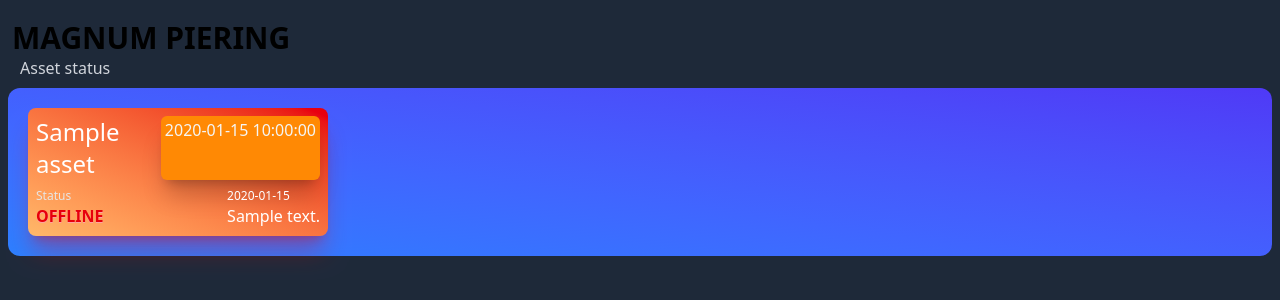
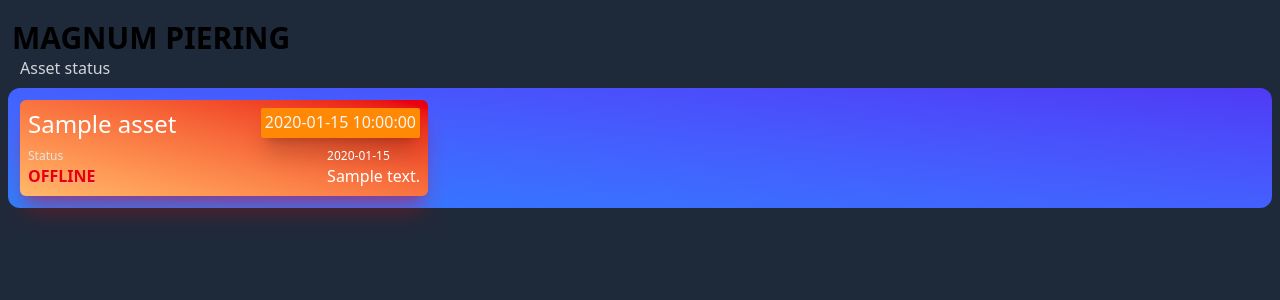
Before and after one commit to mpi-eherald/flask-mx-api, a Flask app: template templates/asset_status.html in a window 1280 px wide. Shown: the top 300 px of the page. Run offline with Flask 3, Linux system fonts and the light colour scheme; the template is opened without the code that fills it: most values are stand-ins (such as "Sample title", 1, 10 or a date in 2020); parts of the project's set-up code (start-up, migrations or seed data) failed here and were passed over.

Commit message:
update css

```diff
--- a/app.py
+++ b/app.py
@@ -47,13 +47,6 @@ def sync_asset_status():
           "description": asset["status"]["description"],
           "startedAt": dt.fromisoformat(asset["status"]["startedAt"]).date()
         })
-      continue
-
-    results.append({
-      "id": asset["id"],
-      "name": asset["name"],
-      "status": asset["status"]["status"]
-    })
 
   assetStatus = sorted(results, key=lambda x: x["status"])
   print(f"Success: synced {len(assets)} assets")
--- a/templates/asset_status.html
+++ b/templates/asset_status.html
@@ -4,7 +4,7 @@
   <meta charset="UTF-8">
   <meta name="viewport" content="width=device-width, initial-scale=1.0">
   <script src="https://cdn.jsdelivr.net/npm/@tailwindcss/browser@4"></script>
-  <title>Document</title>
+  <title>MPi - Asset Status</title>
 </head>
 <body class="bg-gray-800">
   <h1 class="text-3xl font-bold ml-3 mt-5 text-taupe-100">
@@ -13,18 +13,18 @@
     <h2 class="text-gray-300 ml-5">
       Asset status
     </h2>
-  <div class="bg-linear-to-tr from-blue-500 to-indigo-600 m-2 p-5 rounded-xl">
+  <div class="bg-linear-to-tr from-blue-500 to-indigo-600 m-2 p-3 rounded-xl">
 
-    <div class="grid grid-cols-1 gap-2 sm:grid-cols-4">
+    <div class="grid grid-cols-1 gap-2 sm:grid-cols-3">
 
       {% for asset in assets %}
 
         {% if asset.status == "OFFLINE" %}
 
-          <div data-id="{{asset.id}}"  class="bg-linear-to-bl from-red-600 to-orange-300 p-2 rounded-lg shadow-xl/30 shadow-red-600 flex flex-col justify-between">
-            <div class="text-white flex justify-between">
-              <span class="text-2xl">{{ asset.name }}</span>
-              <span class="text-stone-100 rounded-md pt-0.5 p-1 bg-orange-400 flex-none shadow-xl/20">{{ asset.startedAt }}</span>
+          <div data-id="{{asset.id}}"  class="bg-linear-to-bl from-red-600 to-orange-300 p-2 rounded-md shadow-xl/30 shadow-red-600 flex flex-col justify-between">
+            <div class="text-white flex justify-between items-start">
+              <div class="text-2xl">{{ asset.name }}</div>
+              <div class="text-stone-100 rounded-xs pt-0.5 p-1 bg-orange-400 flex-none shadow-xl/20">{{ asset.startedAt }}</div>
             </div>
             <div class="flex flex-row justify-between items-end">
               <div class="flex flex-col">
```
